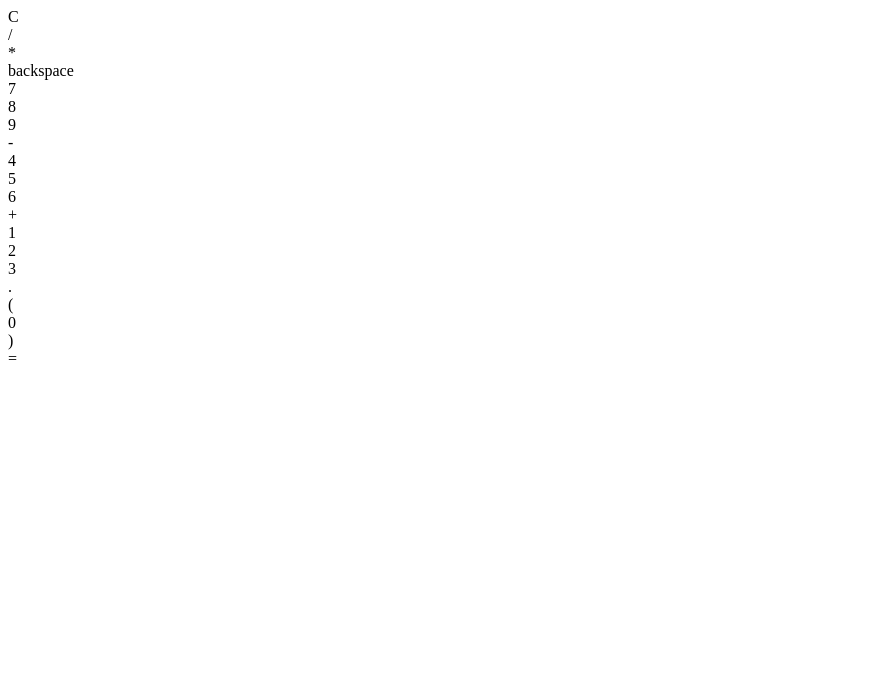
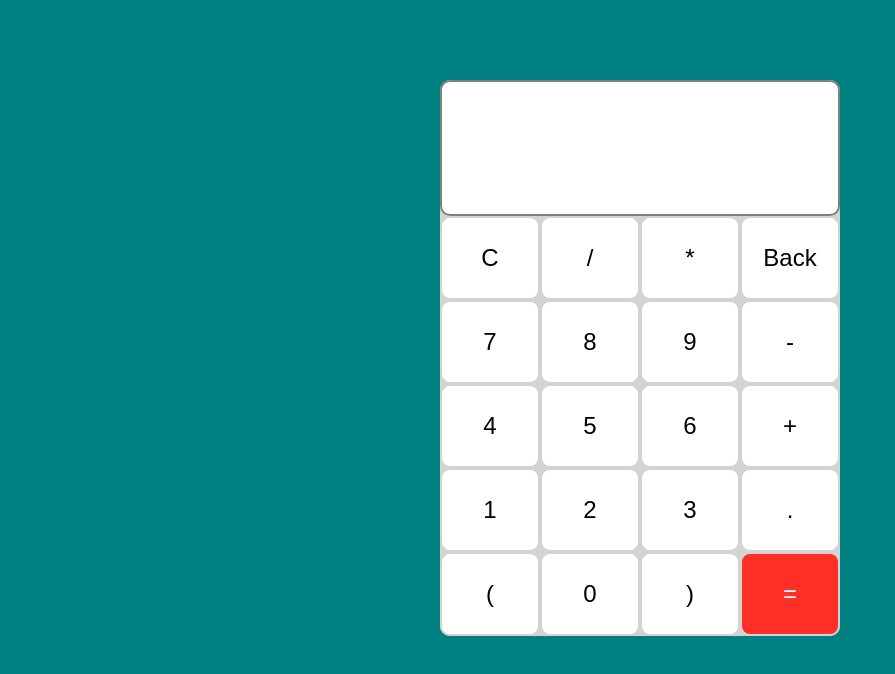
Before and after one commit to salinpaul94/Saturday-week-4-JS, a plain HTML site: page index.html in a window 1280 px wide. Shown: the whole page, without its empty margins (0-895 px from the left). Drawn offline with Linux system fonts and the light colour scheme.

Commit message:
Css styling calculator

```diff
--- a/index.html
+++ b/index.html
@@ -21,7 +21,7 @@
                 <div class="btn">C</div>
                 <div class="btn">/</div>
                 <div class="btn">*</div>
-                <div class="btn">backspace</div>
+                <div class="btn">Back</div>
 
                 <div class="btn">7</div>
                 <div class="btn">8</div>
--- a/style.css
+++ b/style.css
@@ -0,0 +1,61 @@
+*{
+    margin: 0;
+    padding: 0;
+    font-family: sans-serif;
+}
+
+body {
+    background-color: teal;
+}
+
+.container {
+    max-width: 400px;
+    margin: 10vh auto 0 auto;
+    /* box-shadow: 0px 0px 40px 18px orange; */
+    border-radius: 10px;
+    background: lightgray;
+}
+
+#display {
+    text-align: right;
+    height: 100px;
+    line-height: 100px;
+    font-size: 24px;
+    padding: 16px 8px;
+    border: 2px solid grey;
+    border-radius: 10px;
+    background-color: white;
+}
+
+.buttons {
+    display: grid;
+    grid-template-columns: 1fr 1fr 1fr 1fr;
+    /* border-left: 1px solid grey;
+    border-bottom: 1px solid grey; */
+}
+
+/* .buttons > div {
+    border-right: 1px solid gray;
+    border-top: 1px solid grey;
+} */
+
+.btn {
+    line-height: 80px;
+    text-align: center;
+    font-size: 24px;
+    cursor: pointer;
+    border: 2px solid lightgray;
+    border-radius: 10px;
+    background-color: white;
+}
+.btn:hover {
+    background-color: #FC8303;
+    color: white;
+    transition: 0.5s ease-in-out;
+}
+
+#equal {
+    background-color: #fD2f27;
+    color: white;
+    transition: 0.5s ease-in-out;
+}
```
